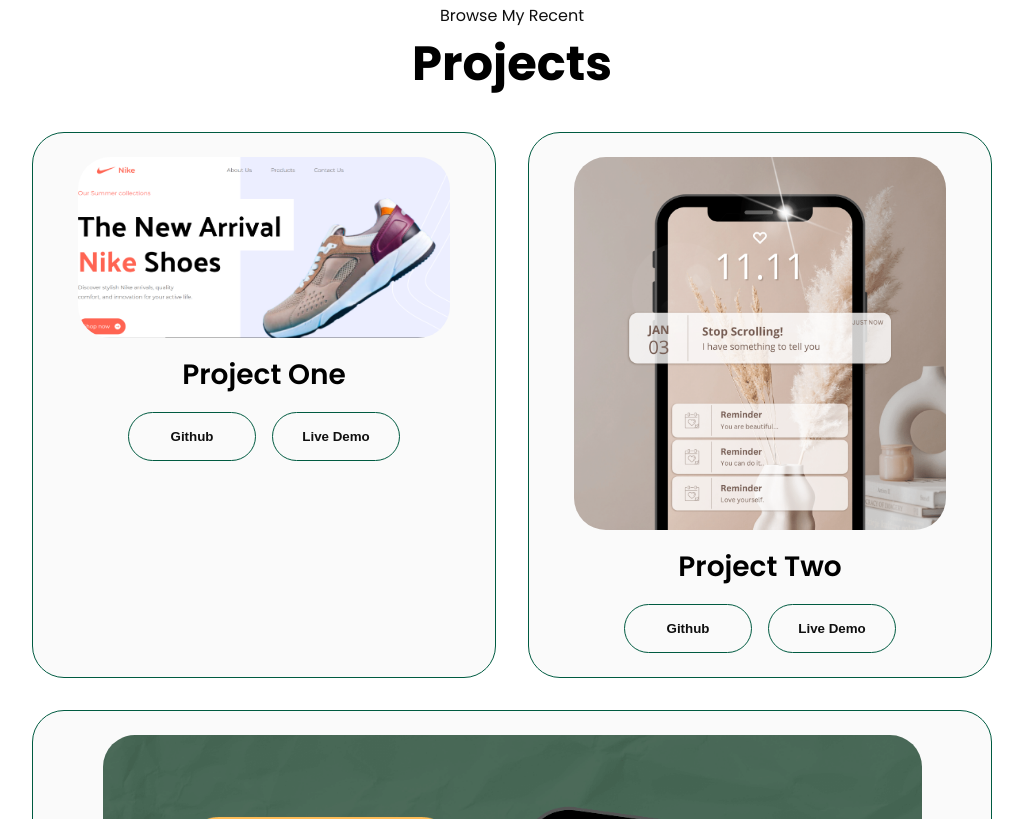
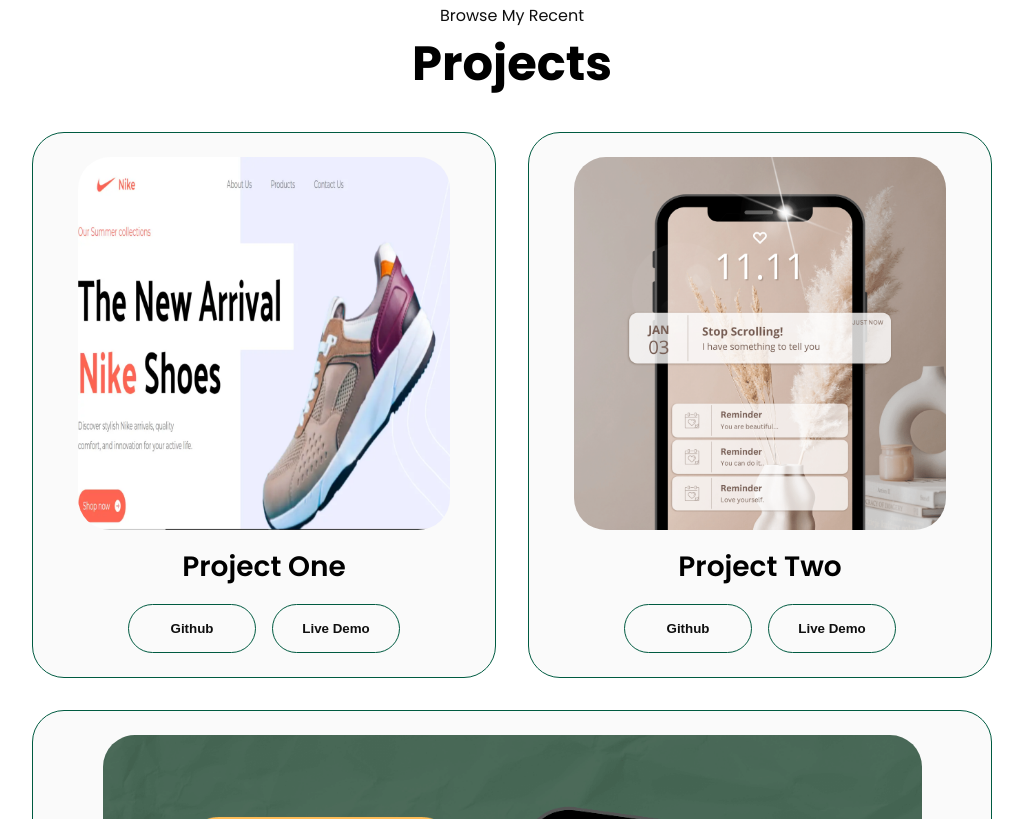
Before and after one commit to kennethkimachia/Website-Developer-portfolio, a plain HTML site: page index.html in a window 1280 px wide. Shown: the part 2461-3280 px from the top of the page, without its empty margins (128-1151 px from the left). Drawn offline with nearby package versions, Linux system fonts and the light colour scheme.

Commit message:
Fixing Project one image

```diff
--- a/index.html
+++ b/index.html
@@ -259,7 +259,7 @@
           <div class="details-container color-container">
             <div class="article-container">
               <img
-                src="./assets/Nike Project image.PNG"
+                src="./assets/Nike_Project_image_1080x1080.png"
                 alt="Project 1"
                 class="project-img"
               />
--- a/style.css
+++ b/style.css
@@ -350,6 +350,7 @@ section {
   flex-direction: row;
   gap: 2.5rem;
   justify-content: space-around;
+  align-items: center;
 }
 
 article {
```
Also changed, not shown: assets/Nike Project image.PNG (deleted), assets/Nike_Project_image_1080x1080.png (added).
